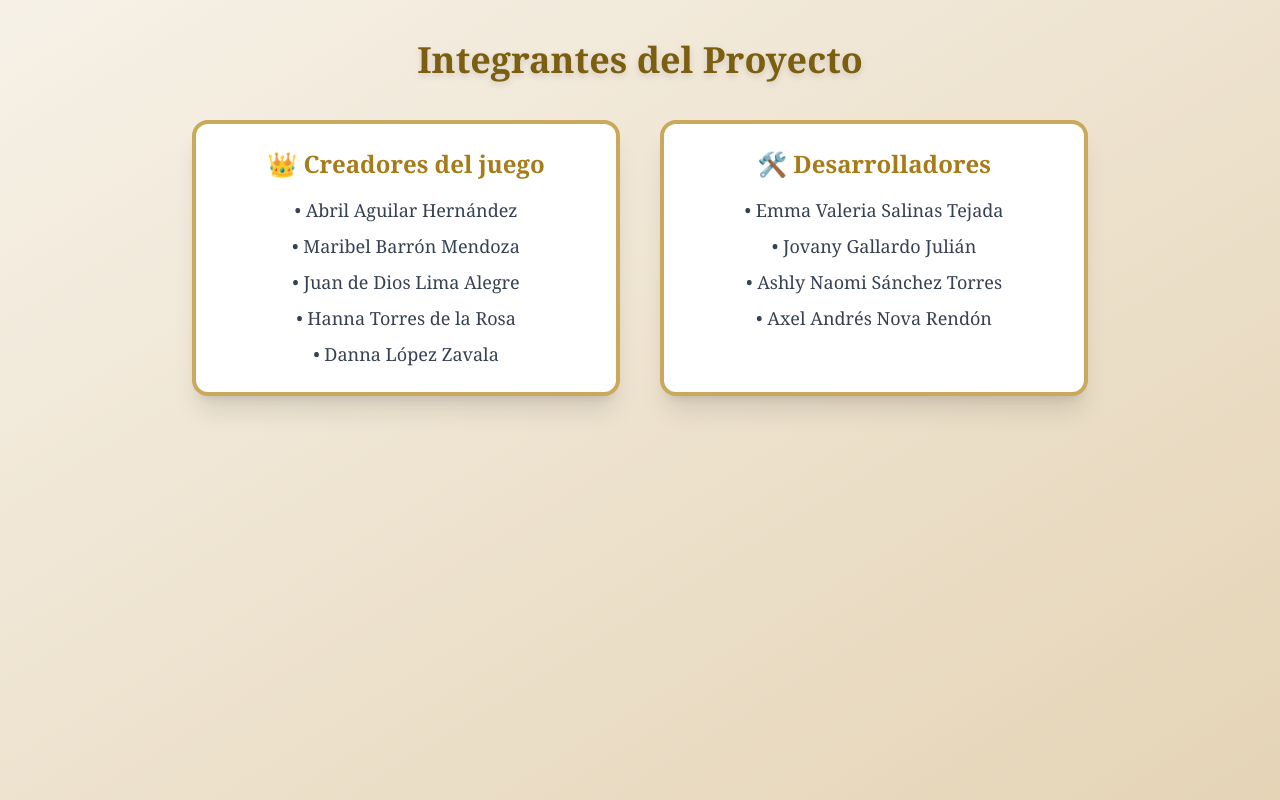
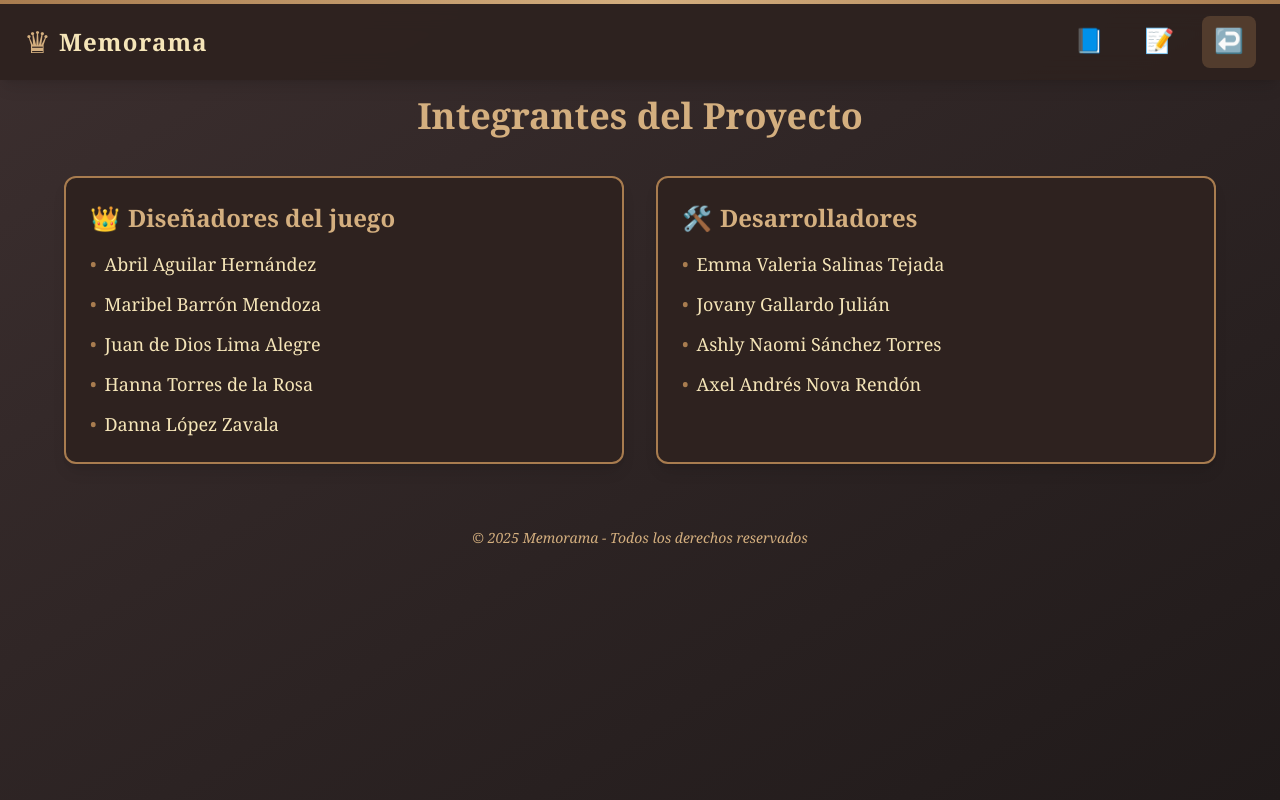
Before and after one commit to valeriaf11/MemoGameApp, a Next.js app: page /acerca-de in a window 1280 px wide. Built offline with nearby package versions, Linux system fonts and the light colour scheme.

Commit message:
Navbar mejorado

```diff
--- a/src/app/acerca-de/page.tsx
+++ b/src/app/acerca-de/page.tsx
@@ -1,6 +1,11 @@
+"use client";
+
 import React from "react";
+import Link from "next/link";
+import { useRouter } from "next/navigation";
 
 export default function IntegrantesPage() {
+  const router = useRouter();
   const creadores = [
     "Abril Aguilar Hernández",
     "Maribel Barrón Mendoza",
@@ -16,37 +21,105 @@ export default function IntegrantesPage() {
     "Axel Andrés Nova Rendón",
   ];
 
+  const Navbar = () => (
+    <div className="fixed top-0 left-0 right-0 z-50">
+
+      <div className="h-1 bg-gradient-to-r from-[#a87c4f] via-[#d4af7f] to-[#a87c4f]"></div>
+
+      <div className="bg-[#2e221f]/95 backdrop-blur-md px-6 py-3 flex justify-between items-center shadow-lg">
+
+        <Link href="/" className="flex items-center group">
+          <div className="text-3xl mr-2 text-[#d4af7f] group-hover:rotate-12 transition-transform">♛</div>
+          <span className="text-2xl font-bold text-[#f5e5b8] font-medieval tracking-wider">Memorama</span>
+        </Link>
+
+
+        <div className="flex space-x-4">
+          <button
+            onClick={() => router.push('/acerca-de')}
+            className="relative group flex flex-col items-center px-3 py-2 rounded-lg transition-all duration-300 hover:bg-[#3c2f2f]"
+          >
+            <span className="text-2xl mb-1 group-hover:scale-110 group-hover:text-[#f5e5b8] transition-all">
+              📘
+            </span>
+            <span className="text-xs text-[#d4af7f] opacity-0 group-hover:opacity-100 transition-opacity absolute -bottom-5">
+              Acerca de
+            </span>
+            <div className="absolute bottom-0 h-0.5 bg-[#d4af7f] w-0 group-hover:w-full transition-all duration-300"></div>
+          </button>
+
+          <button
+            onClick={() => {
+              alert("Instrucciones del Memorama:\n\n1. Encuentra todas las parejas de cartas\n2. Haz clic en dos cartas para voltearlas\n3. Si son iguales, permanecerán visibles\n4. Completa el juego en el menor tiempo posible");
+            }}
+            className="relative group flex flex-col items-center px-3 py-2 rounded-lg transition-all duration-300 hover:bg-[#3c2f2f]"
+          >
+            <span className="text-2xl mb-1 group-hover:scale-110 group-hover:text-[#f5e5b8] transition-all">
+              📝
+            </span>
+            <span className="text-xs text-[#d4af7f] opacity-0 group-hover:opacity-100 transition-opacity absolute -bottom-5">
+              Instrucciones
+            </span>
+            <div className="absolute bottom-0 h-0.5 bg-[#d4af7f] w-0 group-hover:w-full transition-all duration-300"></div>
+          </button>
+
+          <button
+            onClick={() => router.back()}
+            className="relative group flex flex-col items-center px-3 py-2 rounded-lg transition-all duration-300 bg-[#a87c4f]/30 hover:bg-[#a87c4f]/50"
+          >
+            <span className="text-2xl mb-1 group-hover:scale-110 group-hover:text-[#f5e5b8] transition-all">
+              ↩️
+            </span>
+            <span className="text-xs text-[#d4af7f] opacity-0 group-hover:opacity-100 transition-opacity absolute -bottom-5">
+              Volver
+            </span>
+            <div className="absolute bottom-0 h-0.5 bg-[#d4af7f] w-0 group-hover:w-full transition-all duration-300"></div>
+          </button>
+        </div>
+      </div>
+    </div>
+  );
+
   return (
-    <main className="min-h-screen bg-gradient-to-br from-[#f6f1e7] to-[#e5d4b6] p-10 font-serif text-center">
-      <h1 className="text-4xl text-[#7c5e10] font-bold mb-10 drop-shadow-md">
+    <main className="min-h-screen bg-gradient-to-br from-[#3c2f2f] to-[#201a1a] text-[#f5e5b8] font-serif pt-24 pb-10 px-10">
+      <Navbar />
+
+      <div className="max-w-6xl mx-auto">
+        <h1 className="text-4xl text-[#d4af7f] font-bold mb-10 text-center">
           Integrantes del Proyecto
         </h1>
 
-      <div className="max-w-4xl mx-auto grid grid-cols-1 md:grid-cols-2 gap-10">
-        {/* Creadores */}
-        <div className="bg-white border-4 border-[#caa95d] rounded-2xl shadow-xl p-6 hover:scale-[1.02] transition-all duration-300">
-          <h2 className="text-2xl text-[#a77b18] font-bold mb-4">👑 Creadores del juego</h2>
-          <ul className="space-y-2 text-lg text-gray-700">
+        <div className="grid grid-cols-1 md:grid-cols-2 gap-8">
+          <div className="bg-[#2e221f] border-2 border-[#a87c4f] rounded-xl shadow-lg p-6 hover:scale-[1.02] transition-all duration-300">
+            <h2 className="text-2xl text-[#d4af7f] font-bold mb-4 flex items-center">
+              <span className="mr-2">👑</span> Diseñadores del juego
+            </h2>
+            <ul className="space-y-3 text-lg text-[#f5e5b8]">
               {creadores.map((nombre, index) => (
-              <li key={index}>• {nombre}</li>
+                <li key={index} className="flex items-center">
+                  <span className="text-[#a87c4f] mr-2">•</span> {nombre}
+                </li>
               ))}
             </ul>
           </div>
-
-        {/* Desarrolladores */}
-        <div className="bg-white border-4 border-[#caa95d] rounded-2xl shadow-xl p-6 hover:scale-[1.02] transition-all duration-300">
-          <h2 className="text-2xl text-[#a77b18] font-bold mb-4">🛠️ Desarrolladores</h2>
-          <ul className="space-y-2 text-lg text-gray-700">
+          <div className="bg-[#2e221f] border-2 border-[#a87c4f] rounded-xl shadow-lg p-6 hover:scale-[1.02] transition-all duration-300">
+            <h2 className="text-2xl text-[#d4af7f] font-bold mb-4 flex items-center">
+              <span className="mr-2">🛠️</span> Desarrolladores
+            </h2>
+            <ul className="space-y-3 text-lg text-[#f5e5b8]">
               {desarrolladores.map((nombre, index) => (
-              <li key={index}>• {nombre}</li>
+                <li key={index} className="flex items-center">
+                  <span className="text-[#a87c4f] mr-2">•</span> {nombre}
+                </li>
               ))}
             </ul>
           </div>
         </div>
 
-      <footer className="mt-16 text-sm text-[#6e5732] italic">
-
+        <footer className="mt-16 text-sm text-[#d4af7f] italic text-center">
+          © {new Date().getFullYear()} Memorama - Todos los derechos reservados
         </footer>
+      </div>
     </main>
   );
 }
--- a/src/app/page.tsx
+++ b/src/app/page.tsx
@@ -2,6 +2,7 @@
 
 import { useEffect, useState, useRef } from "react";
 import Link from "next/link";
+import { useRouter } from "next/navigation";
 
 const TOTAL_PAIRS = 12;
 
@@ -12,6 +13,7 @@ interface CardType {
 }
 
 export default function Page() {
+  const router = useRouter();
   const [cards, setCards] = useState<CardType[]>([]);
   const [flipped, setFlipped] = useState<number[]>([]);
   const [matched, setMatched] = useState<number[]>([]);
@@ -19,7 +21,7 @@ export default function Page() {
   const [time, setTime] = useState(0);
   const [timerRunning, setTimerRunning] = useState(false);
   const [ranking, setRanking] = useState<{ name: string; time: number; attempts: number }[]>([]);
-
+  const [showCongratulations, setShowCongratulations] = useState(false);
   const [playerName, setPlayerName] = useState("");
   const [gameStarted, setGameStarted] = useState(false);
   const [menuOpen, setMenuOpen] = useState(false);
@@ -59,6 +61,7 @@ export default function Page() {
     setAttempts(0);
     setTime(0);
     setTimerRunning(true);
+    setShowCongratulations(false);
   };
 
   const handleFlip = (cardId: number) => {
@@ -75,7 +78,7 @@ export default function Page() {
 
     if (flipSoundRef.current) {
       flipSoundRef.current.currentTime = 0;
-      flipSoundRef.current.play();
+      flipSoundRef.current.play().catch(e => console.log("Error de sonido:", e));
     }
 
     if (newFlipped.length === 2) {
@@ -106,8 +109,13 @@ export default function Page() {
         .slice(0, 5);
       setRanking(updatedRanking);
       localStorage.setItem("ranking", JSON.stringify(updatedRanking));
+      setShowCongratulations(true);
     }
   }, [matched]);
+
+  const closeCongratulations = () => {
+    setShowCongratulations(false);
+  };
 
   const handleStartGame = () => {
     if (playerName.trim() === "") return;
@@ -116,41 +124,102 @@ export default function Page() {
   };
 
   const Navbar = () => (
-    <div className="absolute top-4 left-4 z-50">
+    <div className="fixed top-0 left-0 right-0 z-50">
+      <div className="h-1 bg-gradient-to-r from-[#a87c4f] via-[#d4af7f] to-[#a87c4f]"></div>
+
+      <div className="bg-[#2e221f]/95 backdrop-blur-md px-6 py-3 flex justify-between items-center shadow-lg">
+        <Link href="/" className="flex items-center group">
+          <div className="text-3xl mr-2 text-[#d4af7f] group-hover:rotate-12 transition-transform">♛</div>
+          <span className="text-2xl font-bold text-[#f5e5b8] font-medieval tracking-wider">Memorama</span>
+        </Link>
+
+        <div className="flex space-x-4">
           <button
-        className="text-white text-3xl"
-        onClick={() => setMenuOpen(!menuOpen)}
+            onClick={() => router.push('/acerca-de')}
+            className="relative group flex flex-col items-center px-3 py-2 rounded-lg transition-all duration-300 hover:bg-[#3c2f2f]"
           >
-        ☰
+            <span className="text-2xl mb-1 group-hover:scale-110 group-hover:text-[#f5e5b8] transition-all">
+              📘
+            </span>
+            <span className="text-xs text-[#d4af7f] opacity-0 group-hover:opacity-100 transition-opacity absolute -bottom-5">
+              Acerca de
+            </span>
+            <div className="absolute bottom-0 h-0.5 bg-[#d4af7f] w-0 group-hover:w-full transition-all duration-300"></div>
           </button>
-      {menuOpen && (
-        <div className="mt-2 bg-[#2e221f] border border-[#a87c4f] text-[#f5e5b8] p-4 rounded shadow-lg w-48">
-          <ul className="space-y-2">
-            <li>
-              <Link href="/acerca-de" className="hover:underline">📘 Acerca de</Link>
-            </li>
-            <li>
-              <a href="#" className="hover:underline">🎲 Más juegos</a>
-            </li>
-            <li>
-              <button onClick={() => {
+
+          <button
+            onClick={() => {
+              alert("Instrucciones del juego:\n\n1. Encuentra todas las parejas de cartas\n2. Haz clic en dos cartas para voltearlas\n3. Si son iguales, permanecerán visibles\n4. Completa el juego en el menor tiempo y con los menos intentos posibles");
+            }}
+            className="relative group flex flex-col items-center px-3 py-2 rounded-lg transition-all duration-300 hover:bg-[#3c2f2f]"
+          >
+            <span className="text-2xl mb-1 group-hover:scale-110 group-hover:text-[#f5e5b8] transition-all">
+              📝
+            </span>
+            <span className="text-xs text-[#d4af7f] opacity-0 group-hover:opacity-100 transition-opacity absolute -bottom-5">
+              Instrucciones
+            </span>
+            <div className="absolute bottom-0 h-0.5 bg-[#d4af7f] w-0 group-hover:w-full transition-all duration-300"></div>
+          </button>
+
+          <button
+            onClick={() => {
               setGameStarted(false);
               setPlayerName("");
               setMenuOpen(false);
-              }} className="hover:underline w-full text-left">🔙 Menú principal</button>
-            </li>
-          </ul>
+            }}
+            className="relative group flex flex-col items-center px-3 py-2 rounded-lg transition-all duration-300 bg-[#a87c4f]/30 hover:bg-[#a87c4f]/50"
+          >
+            <span className="text-2xl mb-1 group-hover:scale-110 group-hover:text-[#f5e5b8] transition-all">
+              🏰
+            </span>
+            <span className="text-xs text-[#d4af7f] opacity-0 group-hover:opacity-100 transition-opacity absolute -bottom-5">
+              Menú
+            </span>
+            <div className="absolute bottom-0 h-0.5 bg-[#d4af7f] w-0 group-hover:w-full transition-all duration-300"></div>
+          </button>
         </div>
-      )}
+      </div>
     </div>
   );
 
   return (
-    <main className="min-h-screen bg-gradient-to-br from-[#3c2f2f] to-[#201a1a] text-[#f5e5b8] font-serif p-6 flex items-center justify-center relative">
+    <main className="min-h-screen bg-gradient-to-br from-[#3c2f2f] to-[#201a1a] text-[#f5e5b8] font-serif pt-24 pb-6 px-6 flex items-center justify-center relative">
       <Navbar />
+
+      {/* Modal de Felicitaciones */}
+      {showCongratulations && (
+        <div className="fixed inset-0 bg-black bg-opacity-70 flex items-center justify-center z-50">
+          <div className="bg-[#2e221f] border-2 border-[#d4af7f] rounded-lg p-6 max-w-md w-full mx-4 text-center">
+            <h2 className="text-3xl font-bold text-[#d4af7f] mb-4">¡Felicidades {playerName}!</h2>
+            <p className="text-xl mb-6">¡Completaste el juego en {time} segundos con {attempts} intentos!</p>
+            <div className="flex justify-center space-x-4">
+              <button
+                onClick={() => {
+                  closeCongratulations();
+                  generateCards();
+                }}
+                className="bg-[#a87c4f] hover:bg-[#c69b6d] text-white px-4 py-2 rounded text-lg"
+              >
+                Jugar de nuevo
+              </button>
+              <button
+                onClick={() => {
+                  closeCongratulations();
+                  setGameStarted(false);
+                }}
+                className="bg-[#3c2f2f] hover:bg-[#4a3a3a] border border-[#a87c4f] text-[#f5e5b8] px-4 py-2 rounded text-lg"
+              >
+                Menú principal
+              </button>
+            </div>
+          </div>
+        </div>
+      )}
+
       {!gameStarted ? (
         <div className="bg-[#2e221f] p-8 rounded-lg shadow-lg border border-[#a87c4f] w-full max-w-md text-center">
-          <h1 className="text-4xl font-bold mb-6 text-[#d4af7f]">Memorama</h1>
+          <h1 className="text-4xl font-bold mb-6 text-[#d4af7f]">Iniciar</h1>
           <input
             type="text"
             placeholder="Ingresa tu nombre"
@@ -166,7 +235,7 @@ export default function Page() {
           </button>
         </div>
       ) : (
-        <div className="max-w-6xl mx-auto bg-[#2e221f] rounded-lg shadow-lg border border-[#a87c4f] p-6 w-full">
+        <div className="max-w-6xl mx-auto bg-[#2e221f] rounded-lg shadow-lg border border-[#a87c4f] p-6 w-full mt-8">
           <h1 className="text-3xl font-bold text-center mb-4 text-[#d4af7f]">¡Suerte, {playerName}!</h1>
 
           <div className="flex justify-between text-lg mb-6 px-2">
```
Lines whose indentation alone changed are shown as unchanged.
